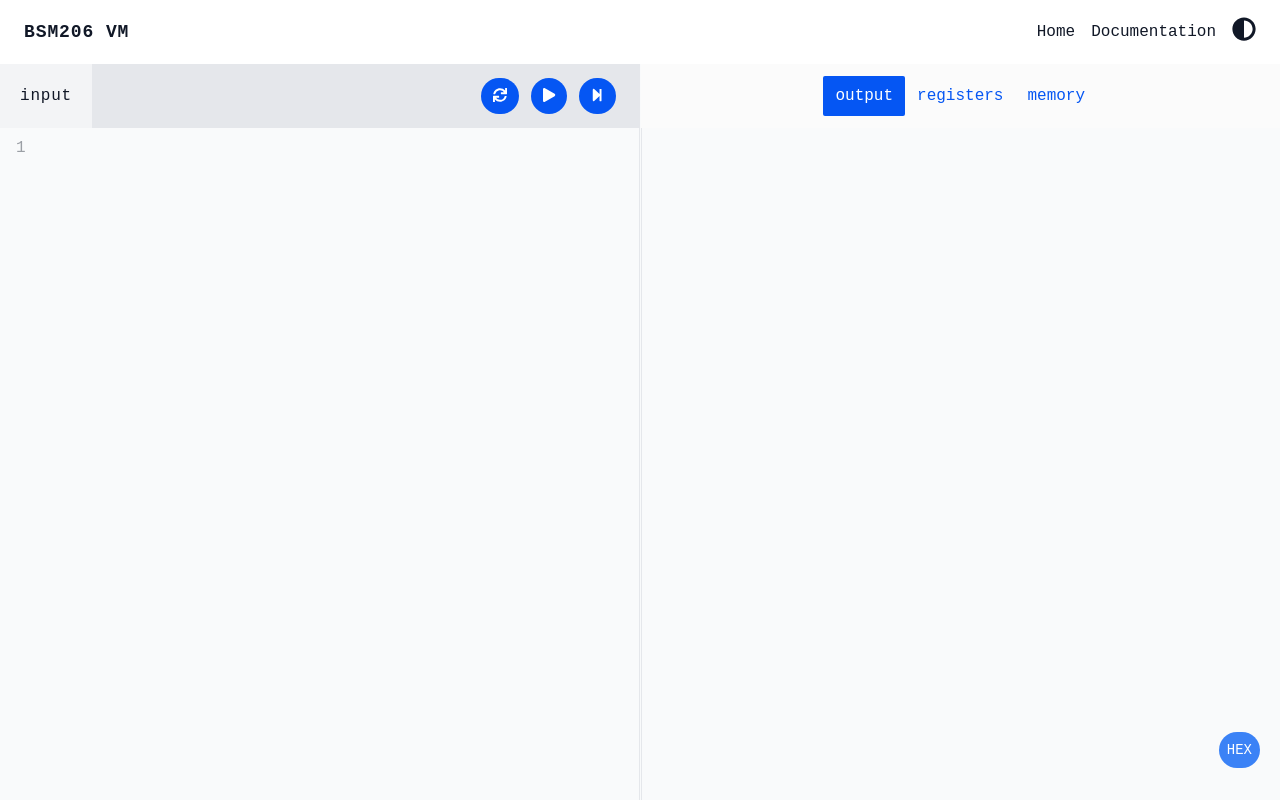
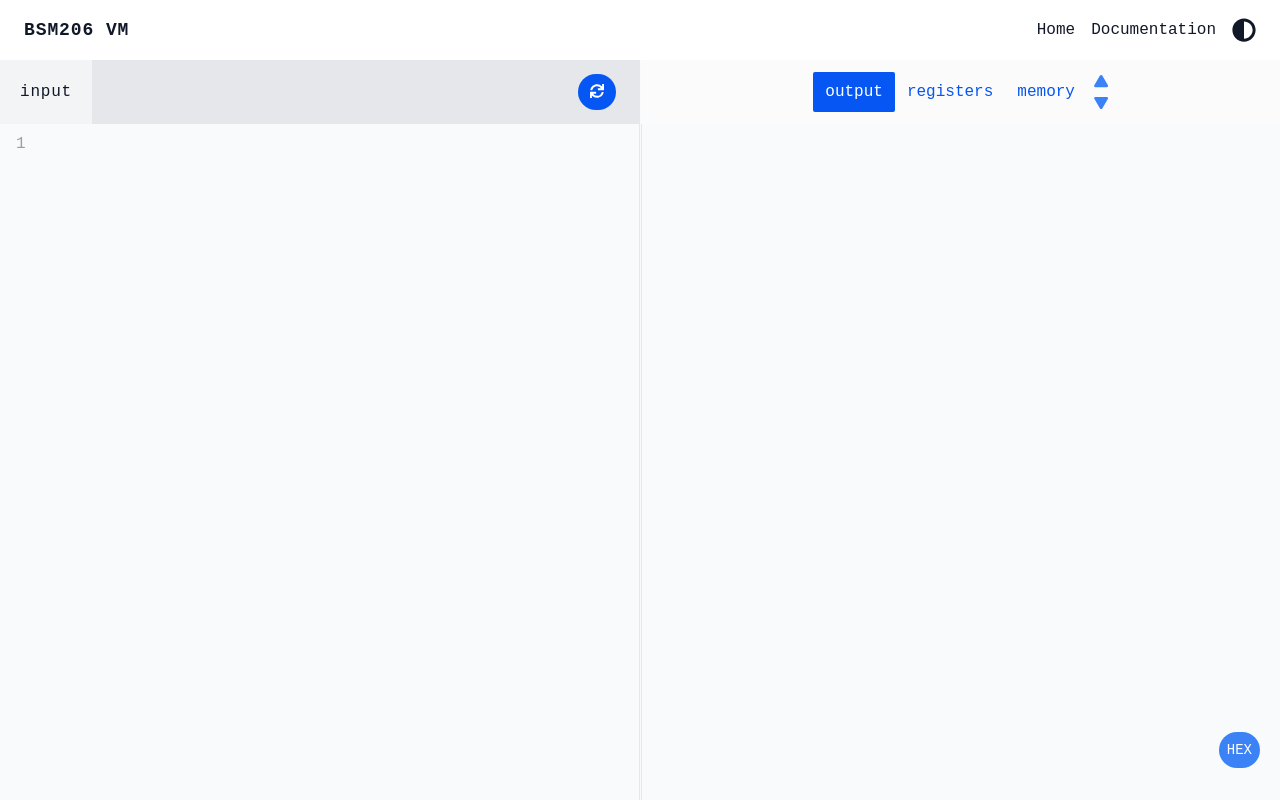
Before and after one commit to bennaaym/bsm206-vm, a React (Create React App) app in the folder client/: page / in a window 1280 px wide. Built offline with nearby package versions, Linux system fonts and the light colour scheme; no server answers.

Commit message:
client : step by step debug implemented

```diff
--- a/client/src/assets/css/tailwind.css
+++ b/client/src/assets/css/tailwind.css
@@ -34,7 +34,7 @@
 
     .icon-btn
     {
-        @apply text-2xl
+        @apply text-2xl flex items-center justify-center
     }
 
     .label-btn
--- /dev/null
+++ b/client/src/components/home/Steps.tsx
@@ -0,0 +1,29 @@
+import { faPlay } from "@fortawesome/free-solid-svg-icons"
+import { useCode } from "../../contexts/CodeContextProvider";
+import { useTheme } from "../../contexts/ThemeContextProvider";
+import IconButton from "../buttons/IconButton"
+
+const Steps = () => {
+
+    const {isLight} = useTheme();
+    const {prevStep,nextStep,currentStep,totalSteps} = useCode();
+
+    return (
+        <>
+            <div className={`ml-2 flex flex-col items-center justify-center  space-y-2 ${isLight?'text-light-accent':'text-dark-text-300'}`}>
+                <IconButton
+                        styles={'transform -rotate-90 text-xs sm:text-sm hover:opacity-50 flex justify-center'}
+                        icon={faPlay}
+                        onClickAction={nextStep}
+                />
+                <IconButton
+                    styles={'transform rotate-90 text-xs sm:text-sm hover:opacity-50 flex justify-center'}
+                    icon={faPlay}
+                    onClickAction={prevStep}
+                />
+            </div>
+        </>
+    );
+}
+
+export default Steps;
--- a/client/src/components/home/Tabs.tsx
+++ b/client/src/components/home/Tabs.tsx
@@ -6,9 +6,10 @@ import styles from "../../assets/css/home.module.css";
 import { useTheme } from "../../contexts/ThemeContextProvider";
 import LabelButton from "../buttons/LabelButton";
 import IconButton from "../buttons/IconButton";
-import { faPlay, faStepForward, faSync } from "@fortawesome/free-solid-svg-icons";
+import { faSync } from "@fortawesome/free-solid-svg-icons";
 import Editor from "./editor/Editor";
 import { useCode } from "../../contexts/CodeContextProvider";
+import Steps from "./Steps";
 
 
 interface IProps
@@ -19,7 +20,7 @@ interface IProps
 const Tabs:React.FC<IProps> = ({tabs}) =>
 {
 
-    const {build,run} = useCode();
+    const {build} = useCode();
     const {isLight} = useTheme();
     const [activeTabIndex,setActiveTabIndex] = useState(0);
     const updateActiveTabIndex = (index:number) => setActiveTabIndex(index);
@@ -40,6 +41,7 @@ const Tabs:React.FC<IProps> = ({tabs}) =>
                             )
                         })
                     }
+                    {tabs[activeTabIndex] !== 'input' && <Steps/>}
                 </ul>
             </nav>
 
@@ -58,8 +60,6 @@ const Tabs:React.FC<IProps> = ({tabs}) =>
                 <div className="absolute z-30 right-5 bottom-8">
                     <div className="space-x-2 text-2xl">
                         <IconButton styles={`label-btn ${styles['tab-btn-active']} rounded-full `} icon={faSync} onClickAction={build}/>
-                        <IconButton styles={`label-btn ${styles['tab-btn-active']} rounded-full `} icon={faPlay} onClickAction={run}/>
-                        <IconButton styles={`label-btn ${styles['tab-btn-active']} rounded-full `} icon={faStepForward} onClickAction={()=>{}}/>
                     </div>
                 </div>
             }
--- a/client/src/contexts/CodeContextProvider.tsx
+++ b/client/src/contexts/CodeContextProvider.tsx
@@ -1,4 +1,4 @@
-import { ReactNode, useState,createContext, useContext } from "react";
+import { ReactNode, useState, createContext, useContext } from "react";
 import axios from "axios";
 
 export interface ICode
@@ -8,14 +8,17 @@ export interface ICode
     machineCode:string,
     memory:string;
     registers:{[reg:string]:string};
+    currentStep:number;
+    totalSteps:number;
     isBuilding:boolean;
 
     setCode:React.Dispatch<React.SetStateAction<string>>;
     build:() => Promise<void>;
-    run:() => void;
+    nextStep:() => void;
+    prevStep:() => void;
 }
 
-interface ISypes
+interface ISteps
 {
     steps:{regs:{[reg:string]:string},memory:string}[]|null;
 }
@@ -39,11 +42,13 @@ const CodeContextProvider:React.FC<ReactNode> = ({children}) =>
 {
 
     const [code,setCode] = useState('');
-    const [steps,setSteps] = useState<ISypes['steps']|null>(null);
+    const [steps,setSteps] = useState<ISteps['steps']|null>(null);
     const [error,setError] = useState<ICode['error']>('');
     const [machineCode,setMachineCode] = useState<ICode['machineCode']>('');
     const [memory,setMemory] = useState<ICode['memory']>('');
     const [registers,setRegisters] = useState<ICode['registers']>({});
+    const [currentStep,setCurrentStep] = useState<ICode['currentStep']>(1);
+    const [totalSteps,setTotalSteps] = useState<ICode['totalSteps']>(0);
     const [isBuilding,setIsBuilding] = useState(false);
 
 
@@ -63,6 +68,9 @@ const CodeContextProvider:React.FC<ReactNode> = ({children}) =>
                 if(!data ) return;
                 setMachineCode(data.machineCode);
                 setSteps(data.steps);
+                setTotalSteps(data.steps.length);
+                run(data.steps);
+                console.log('run');
             }
         }
         catch(error)
@@ -78,11 +86,25 @@ const CodeContextProvider:React.FC<ReactNode> = ({children}) =>
         }
     }
 
-    const run = () =>
+    const run = (steps:ISteps['steps']) =>
     {
         if(!steps) return;
-        setMemory(steps[steps.length - 1].memory);
-        setRegisters(steps[steps.length - 1].regs)
+        setMemory(steps[currentStep - 1].memory);
+        setRegisters(steps[currentStep - 1].regs);
+    }
+
+    const nextStep = () =>
+    {
+        if(!totalSteps) return;
+        setCurrentStep(current => ((current% totalSteps) + 1));
+        run(steps);
+    }
+
+    const prevStep = () =>
+    {
+        if(!totalSteps) return;
+        setCurrentStep(current => ((current > 1)? (current-1) : totalSteps));
+        run(steps);
     }
 
     return(
@@ -92,10 +114,13 @@ const CodeContextProvider:React.FC<ReactNode> = ({children}) =>
             machineCode,
             memory,
             registers,
+            currentStep,
+            totalSteps,
             isBuilding,
             setCode,
             build,
-            run
+            prevStep,
+            nextStep
         }}>
             {children}
         </CodeContext.Provider>
--- a/client/src/pages/Home.tsx
+++ b/client/src/pages/Home.tsx
@@ -1,4 +1,4 @@
-import { faPlay, faStepForward, faSync } from "@fortawesome/free-solid-svg-icons";
+import {faSync } from "@fortawesome/free-solid-svg-icons";
 import IconButton from "../components/buttons/IconButton";
 import Tabs from "../components/home/Tabs";
 import { useTheme } from "../contexts/ThemeContextProvider";
@@ -10,7 +10,7 @@ import { useCode } from "../contexts/CodeContextProvider";
 const Home = () =>
 {
     const {isLight} = useTheme();
-    const {run,build} = useCode();
+    const {build} = useCode();
 
     return(
         <>
@@ -36,16 +36,6 @@ const Home = () =>
                                     icon={faSync}
                                     onClickAction={build}
                                 />
-                                <IconButton
-                                    styles={`label-btn text-sm rounded-full hover:bg-opacity-75 ${styles['tab-btn-active']} ${!isLight?'text-dark-text-300':''}`}
-                                    icon={faPlay}
-                                    onClickAction={run}
-                                />
-                                <IconButton
-                                    styles={`label-btn text-sm rounded-full hover:bg-opacity-75 ${styles['tab-btn-active']} ${!isLight?'text-dark-text-300':''}`}
-                                    icon={faStepForward}
-                                    onClickAction={()=>{}}
-                                />
                             </div>
                         </div>
                         <div className={`flex-grow border-r ${isLight?'text-light-text-300 bg-light-background-300 border-light-background-200':'text-dark-text-300 bg-dark-background-300 border-dark-background-400'}`}>
```
